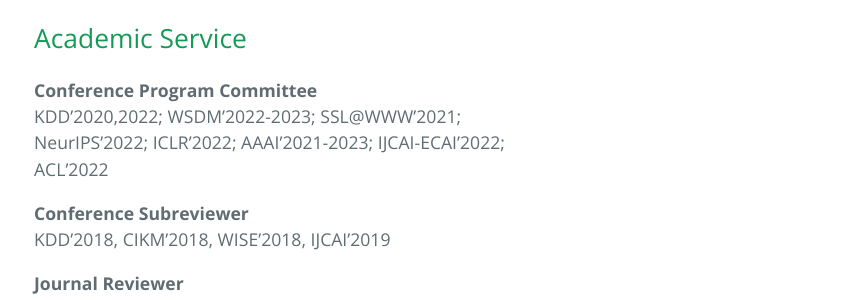
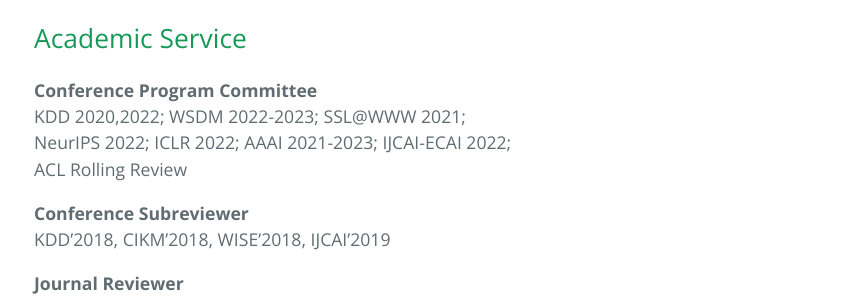
Before and after one commit to xiusic/xiusic.github.io, a Jekyll site: the page built from index.md, in a window 1280 px wide and 900 px high, scrolled down 3314 px. Shown: the part 156-456 px from the top of the window, without its empty margins (190-1038 px from the left). Built offline with Jekyll 4.4.1, drawn with Linux system fonts in a browser that asks for light colours; our own code applies the rules of GitHub Pages for plain Markdown files.

Commit message:
Update index.md

```diff
--- a/index.md
+++ b/index.md
@@ -126,9 +126,9 @@ US Patent App. 17/060,850
 
 ## Academic Service
 **Conference Program Committee**
-KDD’2020,2022; WSDM’2022-2023; SSL@WWW’2021;
-NeurIPS’2022; ICLR’2022; AAAI’2021-2023; IJCAI-ECAI’2022;
-ACL’2022
+KDD 2020,2022; WSDM 2022-2023; SSL@WWW 2021;
+NeurIPS 2022; ICLR 2022; AAAI 2021-2023; IJCAI-ECAI 2022;
+ACL Rolling Review
 
 **Conference Subreviewer**
 KDD'2018, CIKM'2018, WISE'2018, IJCAI'2019
```
